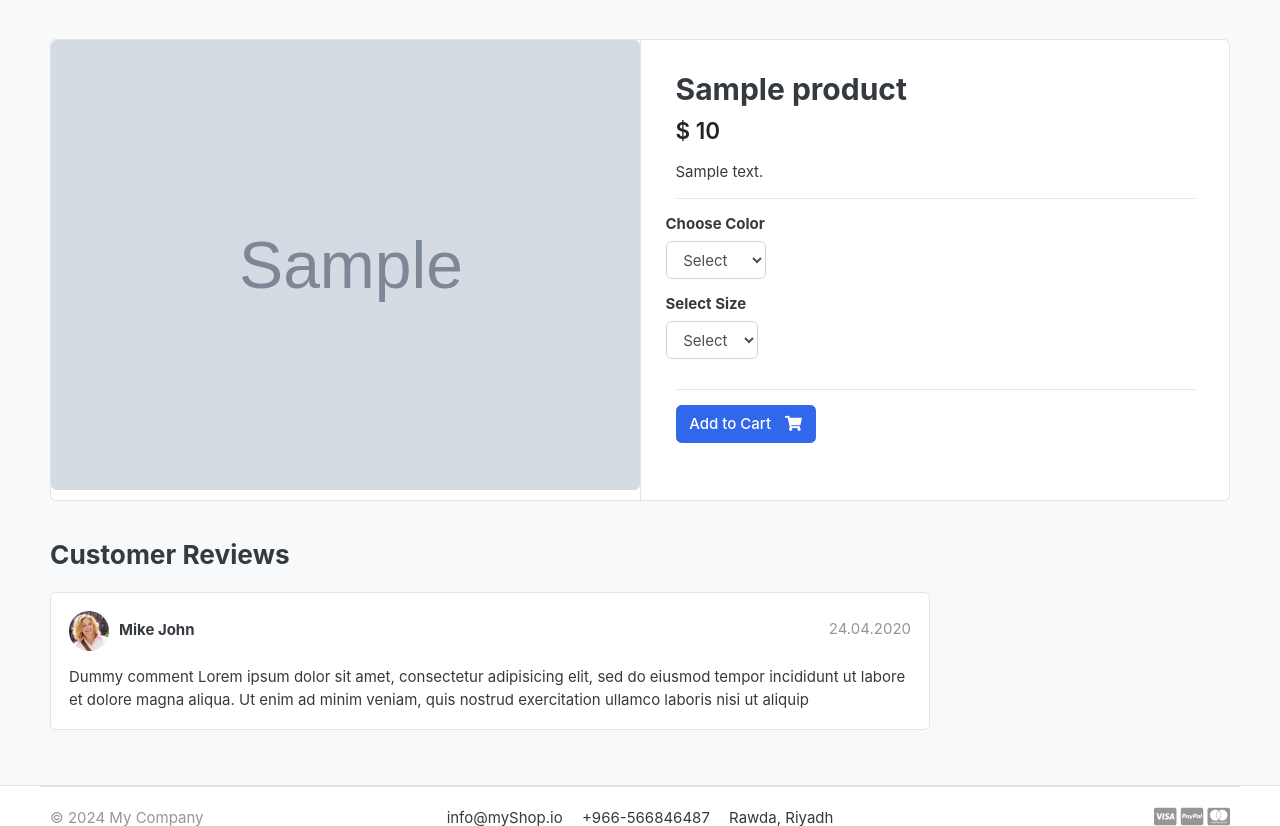
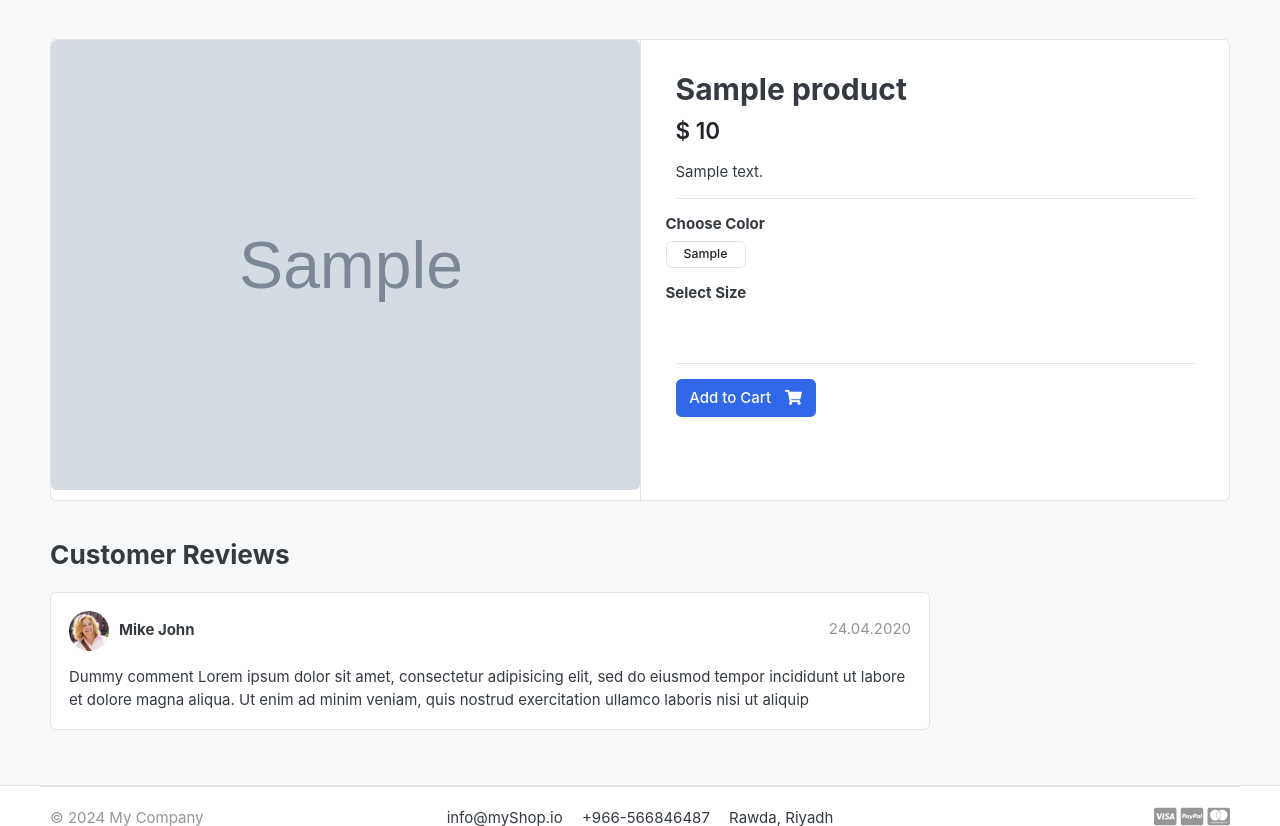
Before and after one commit to hassan-ezzeddine96/shop, a Django app: a page that uses templates/store/product_detail.html in a window 1280 px wide. Shown: the part 119-945 px from the top of the page. Run offline with Django 3.2, Linux system fonts and the light colour scheme; tables that the repository leaves empty hold one stand-in row (values such as "Sample post"); grey boxes marked "Sample" are stand-in pictures; some libraries are stand-ins or nearby versions; some web fonts are replaced.

Commit message:
my updated design in product_detail

```diff
--- a/templates/store/product_detail.html
+++ b/templates/store/product_detail.html
@@ -35,23 +35,25 @@
         <div class="row">
             <div class="item-option-select">
                 <h6>Choose Color</h6>
-                <select name="color" class="form-control" required>
-                  <option value="" disabled selected>Select</option>
+                <div class="btn-group btn-group-sm btn-group-toggle" data-toggle="buttons">
                   {% for i in single_product.variation_set.colors %}
-                  <option value="{{i.variation_value | lower}}">{{i.variation_value | capfirst}}</option>
+                  <label class="btn btn-light">
+                    <input type="radio" name="color" value="{{i.variation_value | lower}}"> {{i.variation_value | capfirst}}
+                  </label>
                   {% endfor %}
-                </select>
+                </div>
             </div>
         </div> <!-- row.// -->
         <div class="row">
             <div class="item-option-select">
                 <h6>Select Size</h6>
-                <select name="size" class="form-control" required>
-                  <option value="" disabled selected>Select</option>
+                <div class="btn-group btn-group-sm btn-group-toggle" data-toggle="buttons">
                   {% for i in single_product.variation_set.sizes %}
-                  <option value="{{i.variation_value | lower}}">{{i.variation_value | capfirst}}</option>
+                  <label class="btn btn-light">
+                    <input type="radio" name="size" value="{{i.variation_value | lower}}"> {{i.variation_value | capfirst}}
+                  </label>
                   {% endfor %}
-                </select>
+                </div>
             </div>
         </div> <!-- row.// -->
         <hr>
```
